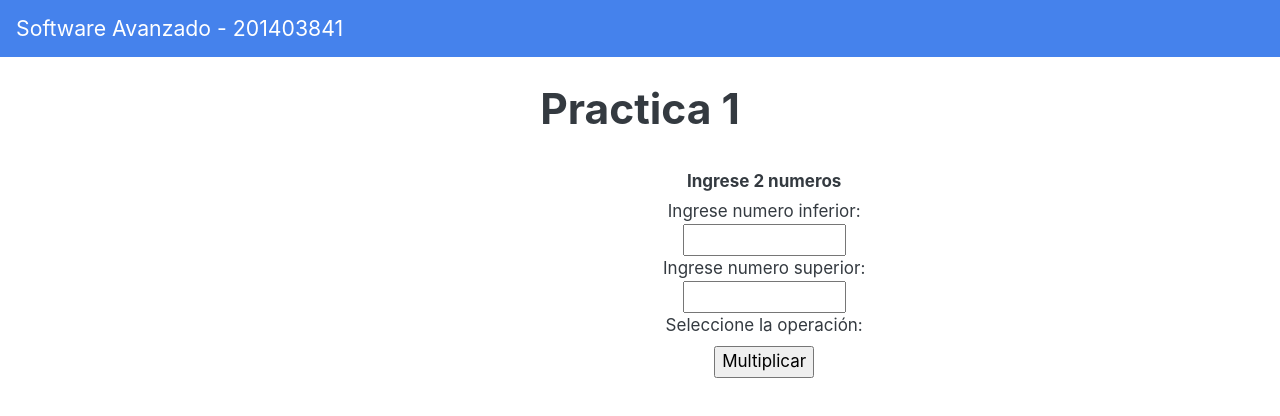
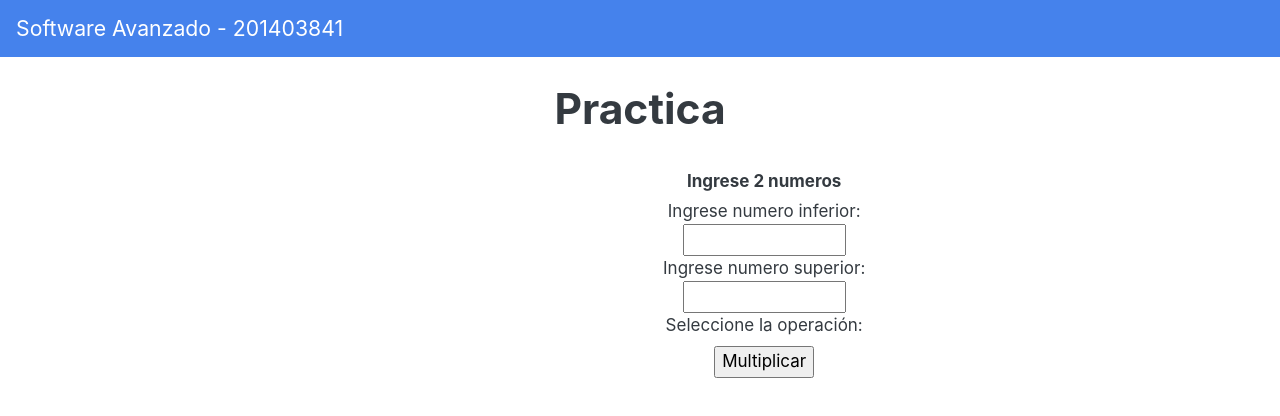
Before and after one commit to huriel2g/practica4-sa, a website: page index.html in a window 1280 px wide. Drawn offline with nearby package versions, Linux system fonts and the light colour scheme.

Commit message:
jenkinsfile

```diff
--- a/index.html
+++ b/index.html
@@ -30,7 +30,7 @@
 
     <div class="container">
         <br>
-        <h1 class="text-center">Practica 1</h1>
+        <h1 class="text-center">Practica </h1>
         <br>
     </div>
 
```
